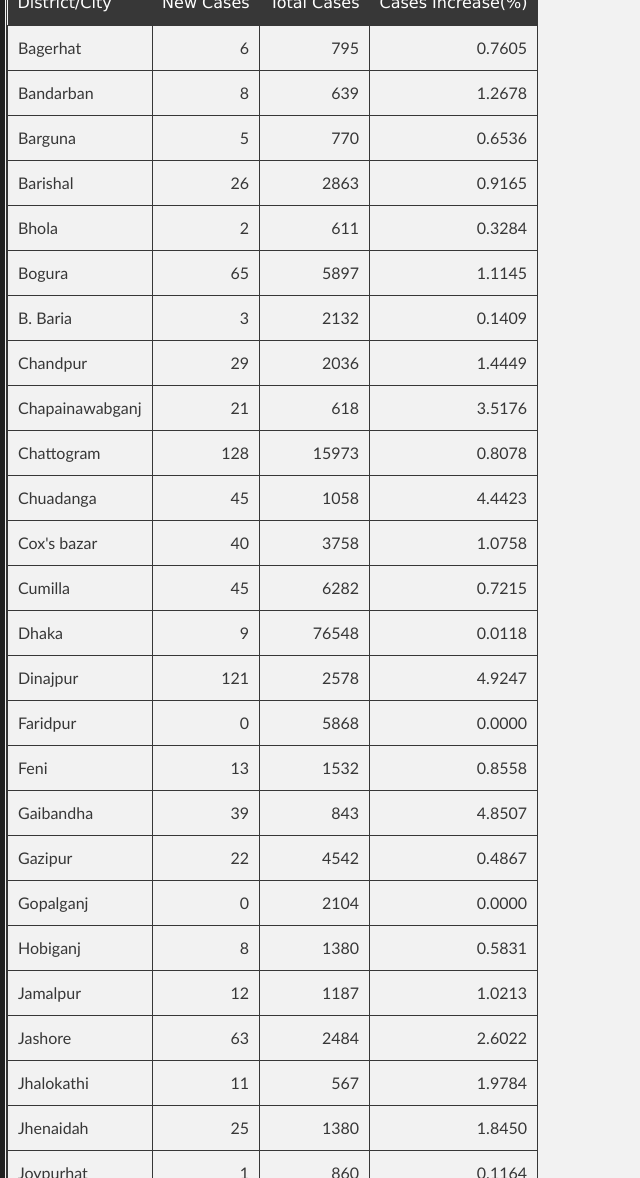
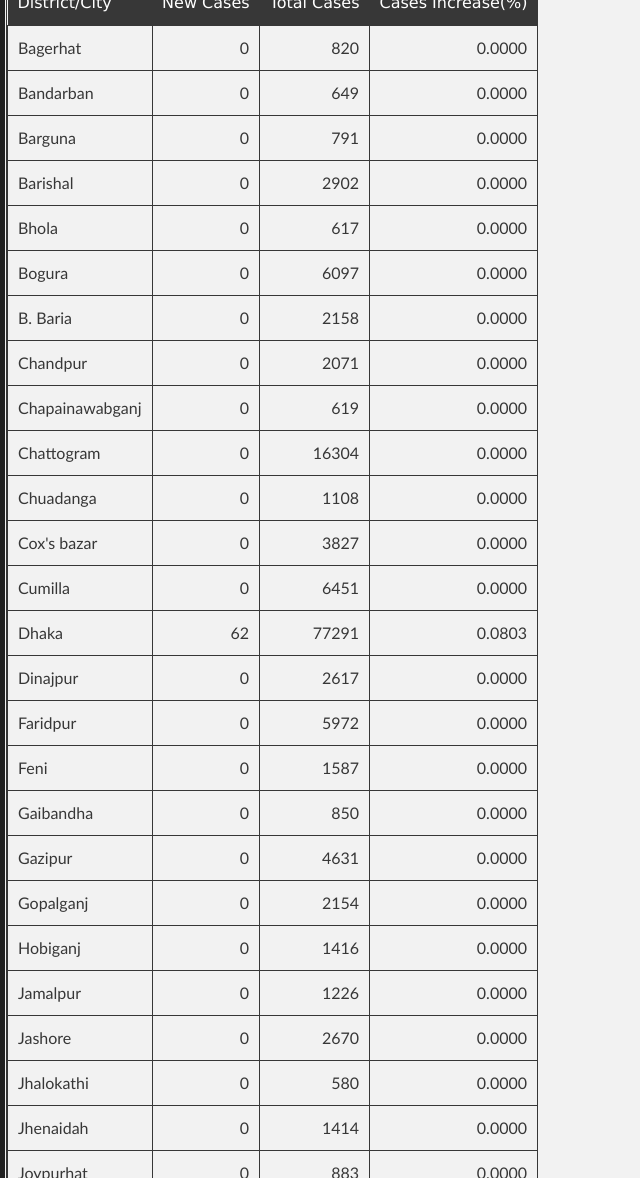
Before and after one commit to promitbasak/covid19bd, a Jekyll site: the page index.html, which Jekyll copies as it is, in a window 1280 px wide and 1400 px high, scrolled down 3941 px. Shown: the part 222-1400 px from the top of the window, without its empty margins (0-640 px from the left). Built offline with Jekyll 4.4.1, drawn with Linux system fonts in a browser that asks for light colours; some of the changed text lies outside the part shown.

Commit message:
Update index.html

```diff
--- a/index.html
+++ b/index.html
@@ -67,21 +67,21 @@
 </tr></thead>
 <tbody>
 <tr>
-<td>2020-08-18</td>
-<td align="right">3200</td>
+<td>2020-08-22</td>
+<td align="right">2265</td>
 <td align="right">46</td>
-<td align="right">2234</td>
-<td align="right">14630</td>
-<td align="right">282344</td>
-<td align="right">3740</td>
-<td align="right">162825</td>
-<td align="right">115779</td>
-<td align="right">1381494</td>
-<td align="right">1.3246</td>
-<td align="right">0.0230</td>
-<td align="right">20.4376</td>
-<td align="right">1568.5778</td>
-<td align="right">20.7778</td>
+<td align="right">2952</td>
+<td align="right">11356</td>
+<td align="right">292625</td>
+<td align="right">3907</td>
+<td align="right">175567</td>
+<td align="right">113151</td>
+<td align="right">1434530</td>
+<td align="right">1.3352</td>
+<td align="right">0.0223</td>
+<td align="right">20.3987</td>
+<td align="right">1625.6944</td>
+<td align="right">21.7056</td>
 </tr>
 </tbody>
 </table>
@@ -89,23 +89,23 @@
         <h3>Graphs:</h3>
         <div class="photo-album">
       <div>
-        <img src="https://raw.githubusercontent.com/promitbasak/Covid-19_bd_extended/master/assests/2020-08-18/Figure_1.png">
+        <img src="https://raw.githubusercontent.com/promitbasak/Covid-19_bd_extended/master/assests/2020-08-22/Figure_1.png">
         <h5>Overall Condition</h5>
       </div>
       <div>
-        <img src="https://raw.githubusercontent.com/promitbasak/Covid-19_bd_extended/master/assests/2020-08-18/Figure_2.png">
+        <img src="https://raw.githubusercontent.com/promitbasak/Covid-19_bd_extended/master/assests/2020-08-22/Figure_2.png">
         <h5>Total Cases</h5>
       </div>
       <div>
-        <img src="https://raw.githubusercontent.com/promitbasak/Covid-19_bd_extended/master/assests/2020-08-18/Figure_8.png">
+        <img src="https://raw.githubusercontent.com/promitbasak/Covid-19_bd_extended/master/assests/2020-08-22/Figure_8.png">
         <h5>Total Deaths</h5>
       </div>
       <div>
-        <img src="https://raw.githubusercontent.com/promitbasak/Covid-19_bd_extended/master/assests/2020-08-18/Figure_24.png">
+        <img src="https://raw.githubusercontent.com/promitbasak/Covid-19_bd_extended/master/assests/2020-08-22/Figure_24.png">
         <h5>District-wise Corona Map</h5>
       </div>
       <div>
-        <img src="https://raw.githubusercontent.com/promitbasak/Covid-19_bd_extended/master/assests/2020-08-18/Figure_20.png">
+        <img src="https://raw.githubusercontent.com/promitbasak/Covid-19_bd_extended/master/assests/2020-08-22/Figure_20.png">
         <h5>BD vs USA: Cases</h5>
       </div>
       <div>
@@ -126,345 +126,345 @@
 </tr></thead>
 <tbody><tr>
 <td>Bagerhat</td>
-<td align="right">6</td>
-<td align="right">795</td>
-<td align="right">0.7605</td>
+<td align="right">0</td>
+<td align="right">820</td>
+<td align="right">0.0000</td>
 </tr>
 <tr>
 <td>Bandarban</td>
-<td align="right">8</td>
-<td align="right">639</td>
-<td align="right">1.2678</td>
+<td align="right">0</td>
+<td align="right">649</td>
+<td align="right">0.0000</td>
 </tr>
 <tr>
 <td>Barguna</td>
-<td align="right">5</td>
-<td align="right">770</td>
-<td align="right">0.6536</td>
+<td align="right">0</td>
+<td align="right">791</td>
+<td align="right">0.0000</td>
 </tr>
 <tr>
 <td>Barishal</td>
-<td align="right">26</td>
-<td align="right">2863</td>
-<td align="right">0.9165</td>
+<td align="right">0</td>
+<td align="right">2902</td>
+<td align="right">0.0000</td>
 </tr>
 <tr>
 <td>Bhola</td>
-<td align="right">2</td>
-<td align="right">611</td>
-<td align="right">0.3284</td>
+<td align="right">0</td>
+<td align="right">617</td>
+<td align="right">0.0000</td>
 </tr>
 <tr>
 <td>Bogura</td>
-<td align="right">65</td>
-<td align="right">5897</td>
-<td align="right">1.1145</td>
+<td align="right">0</td>
+<td align="right">6097</td>
+<td align="right">0.0000</td>
 </tr>
 <tr>
 <td>B. Baria</td>
-<td align="right">3</td>
-<td align="right">2132</td>
-<td align="right">0.1409</td>
+<td align="right">0</td>
+<td align="right">2158</td>
+<td align="right">0.0000</td>
 </tr>
 <tr>
 <td>Chandpur</td>
-<td align="right">29</td>
-<td align="right">2036</td>
-<td align="right">1.4449</td>
+<td align="right">0</td>
+<td align="right">2071</td>
+<td align="right">0.0000</td>
 </tr>
 <tr>
 <td>Chapainawabganj</td>
-<td align="right">21</td>
-<td align="right">618</td>
-<td align="right">3.5176</td>
+<td align="right">0</td>
+<td align="right">619</td>
+<td align="right">0.0000</td>
 </tr>
 <tr>
 <td>Chattogram</td>
-<td align="right">128</td>
-<td align="right">15973</td>
-<td align="right">0.8078</td>
+<td align="right">0</td>
+<td align="right">16304</td>
+<td align="right">0.0000</td>
 </tr>
 <tr>
 <td>Chuadanga</td>
-<td align="right">45</td>
-<td align="right">1058</td>
-<td align="right">4.4423</td>
+<td align="right">0</td>
+<td align="right">1108</td>
+<td align="right">0.0000</td>
 </tr>
 <tr>
 <td>Cox&#39;s bazar</td>
-<td align="right">40</td>
-<td align="right">3758</td>
-<td align="right">1.0758</td>
+<td align="right">0</td>
+<td align="right">3827</td>
+<td align="right">0.0000</td>
 </tr>
 <tr>
 <td>Cumilla</td>
-<td align="right">45</td>
-<td align="right">6282</td>
-<td align="right">0.7215</td>
+<td align="right">0</td>
+<td align="right">6451</td>
+<td align="right">0.0000</td>
 </tr>
 <tr>
 <td>Dhaka</td>
-<td align="right">9</td>
-<td align="right">76548</td>
-<td align="right">0.0118</td>
+<td align="right">62</td>
+<td align="right">77291</td>
+<td align="right">0.0803</td>
 </tr>
 <tr>
 <td>Dinajpur</td>
-<td align="right">121</td>
-<td align="right">2578</td>
-<td align="right">4.9247</td>
+<td align="right">0</td>
+<td align="right">2617</td>
+<td align="right">0.0000</td>
 </tr>
 <tr>
 <td>Faridpur</td>
 <td align="right">0</td>
-<td align="right">5868</td>
+<td align="right">5972</td>
 <td align="right">0.0000</td>
 </tr>
 <tr>
 <td>Feni</td>
-<td align="right">13</td>
-<td align="right">1532</td>
-<td align="right">0.8558</td>
+<td align="right">0</td>
+<td align="right">1587</td>
+<td align="right">0.0000</td>
 </tr>
 <tr>
 <td>Gaibandha</td>
-<td align="right">39</td>
-<td align="right">843</td>
-<td align="right">4.8507</td>
+<td align="right">0</td>
+<td align="right">850</td>
+<td align="right">0.0000</td>
 </tr>
 <tr>
 <td>Gazipur</td>
-<td align="right">22</td>
-<td align="right">4542</td>
-<td align="right">0.4867</td>
+<td align="right">0</td>
+<td align="right">4631</td>
+<td align="right">0.0000</td>
 </tr>
 <tr>
 <td>Gopalganj</td>
 <td align="right">0</td>
-<td align="right">2104</td>
+<td align="right">2154</td>
 <td align="right">0.0000</td>
 </tr>
 <tr>
 <td>Hobiganj</td>
-<td align="right">8</td>
-<td align="right">1380</td>
-<td align="right">0.5831</td>
+<td align="right">0</td>
+<td align="right">1416</td>
+<td align="right">0.0000</td>
 </tr>
 <tr>
 <td>Jamalpur</td>
-<td align="right">12</td>
-<td align="right">1187</td>
-<td align="right">1.0213</td>
+<td align="right">0</td>
+<td align="right">1226</td>
+<td align="right">0.0000</td>
 </tr>
 <tr>
 <td>Jashore</td>
-<td align="right">63</td>
-<td align="right">2484</td>
-<td align="right">2.6022</td>
+<td align="right">0</td>
+<td align="right">2670</td>
+<td align="right">0.0000</td>
 </tr>
 <tr>
 <td>Jhalokathi</td>
-<td align="right">11</td>
-<td align="right">567</td>
-<td align="right">1.9784</td>
+<td align="right">0</td>
+<td align="right">580</td>
+<td align="right">0.0000</td>
 </tr>
 <tr>
 <td>Jhenaidah</td>
-<td align="right">25</td>
-<td align="right">1380</td>
-<td align="right">1.8450</td>
+<td align="right">0</td>
+<td align="right">1414</td>
+<td align="right">0.0000</td>
 </tr>
 <tr>
 <td>Joypurhat</td>
-<td align="right">1</td>
-<td align="right">860</td>
-<td align="right">0.1164</td>
+<td align="right">0</td>
+<td align="right">883</td>
+<td align="right">0.0000</td>
 </tr>
 <tr>
 <td>Khagrachari</td>
 <td align="right">0</td>
-<td align="right">594</td>
+<td align="right">602</td>
 <td align="right">0.0000</td>
 </tr>
 <tr>
 <td>Khulna</td>
-<td align="right">42</td>
-<td align="right">5171</td>
-<td align="right">0.8189</td>
+<td align="right">0</td>
+<td align="right">5296</td>
+<td align="right">0.0000</td>
 </tr>
 <tr>
 <td>Kishoreganj</td>
-<td align="right">30</td>
-<td align="right">2340</td>
-<td align="right">1.2987</td>
+<td align="right">48</td>
+<td align="right">2389</td>
+<td align="right">2.0504</td>
 </tr>
 <tr>
 <td>Kurigram</td>
-<td align="right">51</td>
-<td align="right">708</td>
-<td align="right">7.7626</td>
+<td align="right">0</td>
+<td align="right">713</td>
+<td align="right">0.0000</td>
 </tr>
 <tr>
 <td>Kushtia</td>
-<td align="right">38</td>
-<td align="right">2377</td>
-<td align="right">1.6246</td>
+<td align="right">0</td>
+<td align="right">2475</td>
+<td align="right">0.0000</td>
 </tr>
 <tr>
 <td>Laksmipur</td>
-<td align="right">19</td>
-<td align="right">1772</td>
-<td align="right">1.0839</td>
+<td align="right">0</td>
+<td align="right">1809</td>
+<td align="right">0.0000</td>
 </tr>
 <tr>
 <td>Lalmonirhat</td>
-<td align="right">42</td>
-<td align="right">578</td>
-<td align="right">7.8358</td>
+<td align="right">0</td>
+<td align="right">590</td>
+<td align="right">0.0000</td>
 </tr>
 <tr>
 <td>Madaripur</td>
 <td align="right">0</td>
-<td align="right">1263</td>
+<td align="right">1280</td>
 <td align="right">0.0000</td>
 </tr>
 <tr>
 <td>Magura</td>
 <td align="right">0</td>
-<td align="right">681</td>
+<td align="right">726</td>
 <td align="right">0.0000</td>
 </tr>
 <tr>
 <td>Manikganj</td>
-<td align="right">35</td>
-<td align="right">1037</td>
-<td align="right">3.4930</td>
+<td align="right">0</td>
+<td align="right">1093</td>
+<td align="right">0.0000</td>
 </tr>
 <tr>
 <td>Moulvibazar</td>
-<td align="right">22</td>
-<td align="right">1242</td>
-<td align="right">1.8033</td>
+<td align="right">0</td>
+<td align="right">1289</td>
+<td align="right">0.0000</td>
 </tr>
 <tr>
 <td>Meherpur</td>
-<td align="right">24</td>
-<td align="right">384</td>
-<td align="right">6.6667</td>
+<td align="right">0</td>
+<td align="right">407</td>
+<td align="right">0.0000</td>
 </tr>
 <tr>
 <td>Munshigonj</td>
-<td align="right">6</td>
-<td align="right">3395</td>
-<td align="right">0.1770</td>
+<td align="right">0</td>
+<td align="right">3433</td>
+<td align="right">0.0000</td>
 </tr>
 <tr>
 <td>Mymensingh</td>
-<td align="right">23</td>
-<td align="right">3110</td>
-<td align="right">0.7451</td>
+<td align="right">0</td>
+<td align="right">3203</td>
+<td align="right">0.0000</td>
 </tr>
 <tr>
 <td>Naogaon</td>
-<td align="right">1</td>
-<td align="right">1056</td>
-<td align="right">0.0948</td>
+<td align="right">0</td>
+<td align="right">1087</td>
+<td align="right">0.0000</td>
 </tr>
 <tr>
 <td>Narail</td>
-<td align="right">4</td>
-<td align="right">1030</td>
-<td align="right">0.3899</td>
+<td align="right">0</td>
+<td align="right">1077</td>
+<td align="right">0.0000</td>
 </tr>
 <tr>
 <td>Narayanganj</td>
-<td align="right">14</td>
-<td align="right">6174</td>
-<td align="right">0.2273</td>
+<td align="right">0</td>
+<td align="right">6249</td>
+<td align="right">0.0000</td>
 </tr>
 <tr>
 <td>Narshingdi</td>
-<td align="right">0</td>
-<td align="right">1887</td>
-<td align="right">0.0000</td>
+<td align="right">163</td>
+<td align="right">2050</td>
+<td align="right">8.6380</td>
 </tr>
 <tr>
 <td>Natore</td>
-<td align="right">57</td>
-<td align="right">725</td>
-<td align="right">8.5329</td>
+<td align="right">0</td>
+<td align="right">739</td>
+<td align="right">0.0000</td>
 </tr>
 <tr>
 <td>Netrokona</td>
-<td align="right">1</td>
-<td align="right">666</td>
-<td align="right">0.1504</td>
+<td align="right">0</td>
+<td align="right">673</td>
+<td align="right">0.0000</td>
 </tr>
 <tr>
 <td>Nilphamari</td>
-<td align="right">19</td>
-<td align="right">777</td>
-<td align="right">2.5066</td>
+<td align="right">0</td>
+<td align="right">793</td>
+<td align="right">0.0000</td>
 </tr>
 <tr>
 <td>Noakhali</td>
-<td align="right">50</td>
-<td align="right">4017</td>
-<td align="right">1.2604</td>
+<td align="right">0</td>
+<td align="right">4161</td>
+<td align="right">0.0000</td>
 </tr>
 <tr>
 <td>Pabna</td>
-<td align="right">19</td>
+<td align="right">0</td>
 <td align="right">916</td>
-<td align="right">2.1182</td>
+<td align="right">0.0000</td>
 </tr>
 <tr>
 <td>Panchagarh</td>
-<td align="right">10</td>
-<td align="right">454</td>
-<td align="right">2.2523</td>
+<td align="right">0</td>
+<td align="right">456</td>
+<td align="right">0.0000</td>
 </tr>
 <tr>
 <td>Patuakhali</td>
-<td align="right">11</td>
-<td align="right">1206</td>
-<td align="right">0.9205</td>
+<td align="right">0</td>
+<td align="right">1225</td>
+<td align="right">0.0000</td>
 </tr>
 <tr>
 <td>Pirojpur</td>
-<td align="right">6</td>
-<td align="right">863</td>
-<td align="right">0.7001</td>
+<td align="right">0</td>
+<td align="right">886</td>
+<td align="right">0.0000</td>
 </tr>
 <tr>
 <td>Rajbari</td>
 <td align="right">0</td>
-<td align="right">2013</td>
+<td align="right">2178</td>
 <td align="right">0.0000</td>
 </tr>
 <tr>
 <td>Rajshahi</td>
-<td align="right">43</td>
-<td align="right">4110</td>
-<td align="right">1.0573</td>
+<td align="right">0</td>
+<td align="right">4146</td>
+<td align="right">0.0000</td>
 </tr>
 <tr>
 <td>Rangamati</td>
 <td align="right">0</td>
-<td align="right">749</td>
+<td align="right">779</td>
 <td align="right">0.0000</td>
 </tr>
 <tr>
 <td>Rangpur</td>
 <td align="right">0</td>
-<td align="right">1975</td>
+<td align="right">2114</td>
 <td align="right">0.0000</td>
 </tr>
 <tr>
 <td>Satkhira</td>
-<td align="right">2</td>
-<td align="right">906</td>
-<td align="right">0.2212</td>
+<td align="right">0</td>
+<td align="right">923</td>
+<td align="right">0.0000</td>
 </tr>
 <tr>
 <td>Shariatpur</td>
@@ -474,39 +474,39 @@
 </tr>
 <tr>
 <td>Sherpur</td>
-<td align="right">7</td>
-<td align="right">379</td>
-<td align="right">1.8817</td>
+<td align="right">0</td>
+<td align="right">400</td>
+<td align="right">0.0000</td>
 </tr>
 <tr>
 <td>Sirajganj</td>
-<td align="right">14</td>
-<td align="right">1760</td>
-<td align="right">0.8018</td>
+<td align="right">0</td>
+<td align="right">1810</td>
+<td align="right">0.0000</td>
 </tr>
 <tr>
 <td>Sunamganj</td>
-<td align="right">57</td>
-<td align="right">1805</td>
-<td align="right">3.2609</td>
+<td align="right">0</td>
+<td align="right">1846</td>
+<td align="right">0.0000</td>
 </tr>
 <tr>
 <td>Sylhet</td>
-<td align="right">74</td>
-<td align="right">5033</td>
-<td align="right">1.4922</td>
+<td align="right">0</td>
+<td align="right">5161</td>
+<td align="right">0.0000</td>
 </tr>
 <tr>
 <td>Tangail</td>
-<td align="right">36</td>
-<td align="right">2133</td>
-<td align="right">1.7167</td>
+<td align="right">0</td>
+<td align="right">2257</td>
+<td align="right">0.0000</td>
 </tr>
 <tr>
 <td>Thakurgaon</td>
-<td align="right">37</td>
-<td align="right">684</td>
-<td align="right">5.7187</td>
+<td align="right">0</td>
+<td align="right">718</td>
+<td align="right">0.0000</td>
 </tr>
 </tbody></table>
 
@@ -3321,6 +3321,74 @@
 <td align="right">1568.5778</td>
 <td align="right">20.7778</td>
 </tr>
+<tr>
+<td>2020-08-19</td>
+<td align="right">2747</td>
+<td align="right">41</td>
+<td align="right">2913</td>
+<td align="right">14678</td>
+<td align="right">285091</td>
+<td align="right">3781</td>
+<td align="right">165738</td>
+<td align="right">115572</td>
+<td align="right">1396172</td>
+<td align="right">1.3262</td>
+<td align="right">0.0228</td>
+<td align="right">20.4195</td>
+<td align="right">1583.8389</td>
+<td align="right">21.0056</td>
+</tr>
+<tr>
+<td>2020-08-20</td>
+<td align="right">2868</td>
+<td align="right">41</td>
+<td align="right">3253</td>
+<td align="right">14059</td>
+<td align="right">287959</td>
+<td align="right">3822</td>
+<td align="right">168991</td>
+<td align="right">115146</td>
+<td align="right">1410231</td>
+<td align="right">1.3273</td>
+<td align="right">0.0226</td>
+<td align="right">20.4193</td>
+<td align="right">1599.7722</td>
+<td align="right">21.2333</td>
+</tr>
+<tr>
+<td>2020-08-21</td>
+<td align="right">2401</td>
+<td align="right">39</td>
+<td align="right">3624</td>
+<td align="right">12943</td>
+<td align="right">290360</td>
+<td align="right">3861</td>
+<td align="right">172615</td>
+<td align="right">113884</td>
+<td align="right">1423174</td>
+<td align="right">1.3297</td>
+<td align="right">0.0224</td>
+<td align="right">20.4023</td>
+<td align="right">1613.1111</td>
+<td align="right">21.4500</td>
+</tr>
+<tr>
+<td>2020-08-22</td>
+<td align="right">2265</td>
+<td align="right">46</td>
+<td align="right">2952</td>
+<td align="right">11356</td>
+<td align="right">292625</td>
+<td align="right">3907</td>
+<td align="right">175567</td>
+<td align="right">113151</td>
+<td align="right">1434530</td>
+<td align="right">1.3352</td>
+<td align="right">0.0223</td>
+<td align="right">20.3987</td>
+<td align="right">1625.6944</td>
+<td align="right">21.7056</td>
+</tr>
 </tbody></table>
 
 
```
Also changed, not shown: other parts of index.html (+1 -1 lines).
